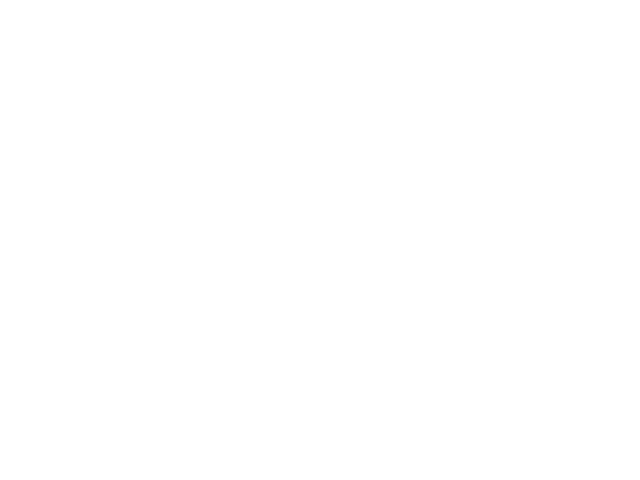
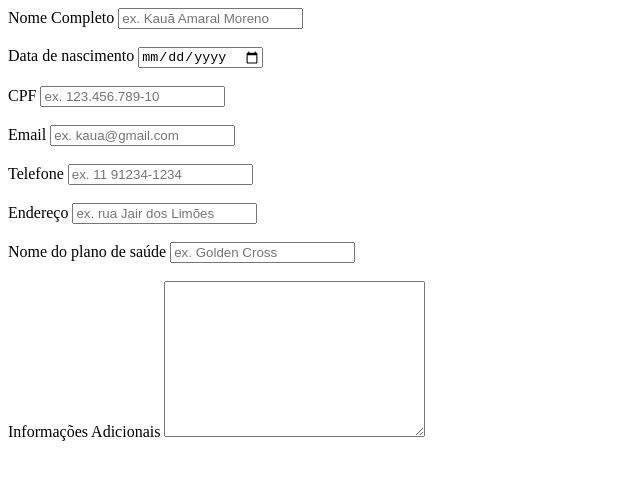
Before and after one commit to kauamoreno/formulario_node, a website: page public/index.html in a window 1280 px wide. Shown: the whole page, without its empty margins (0-640 px from the left). Drawn offline with Linux system fonts and the light colour scheme.

Commit message:
iniciando o html do formulario

```diff
--- a/public/index.html
+++ b/public/index.html
@@ -7,6 +7,30 @@
     <title>CRUD Node</title>
 </head>
 <body>
+    <form action="">
+        <label for="">Nome Completo</label>
+        <input type="text" placeholder="ex. Kauã Amaral Moreno"> <br><br>
 
+        <label for="">Data de nascimento</label>
+        <input type="date"> <br><br>
+
+        <label for="">CPF</label>
+        <input type="text" placeholder="ex. 123.456.789-10"> <br><br>
+
+        <label for="">Email</label>
+        <input type="email" id="" placeholder="ex. kaua@gmail.com"> <br><br>
+
+        <label for="">Telefone</label>
+        <input type="text" placeholder="ex. 11 91234-1234"> <br><br>
+
+        <label for="">Endereço</label>
+        <input type="text" placeholder="ex. rua Jair dos Limões"> <br><br>
+
+        <label for="">Nome do plano de saúde</label>
+        <input type="text" placeholder="ex. Golden Cross"> <br><br>
+
+        <label for="">Informações Adicionais</label>
+        <textarea id="" cols="30" rows="10"></textarea>
+    </form>
 </body>
 </html>
```
Also changed, not shown: public/style.css (added).
